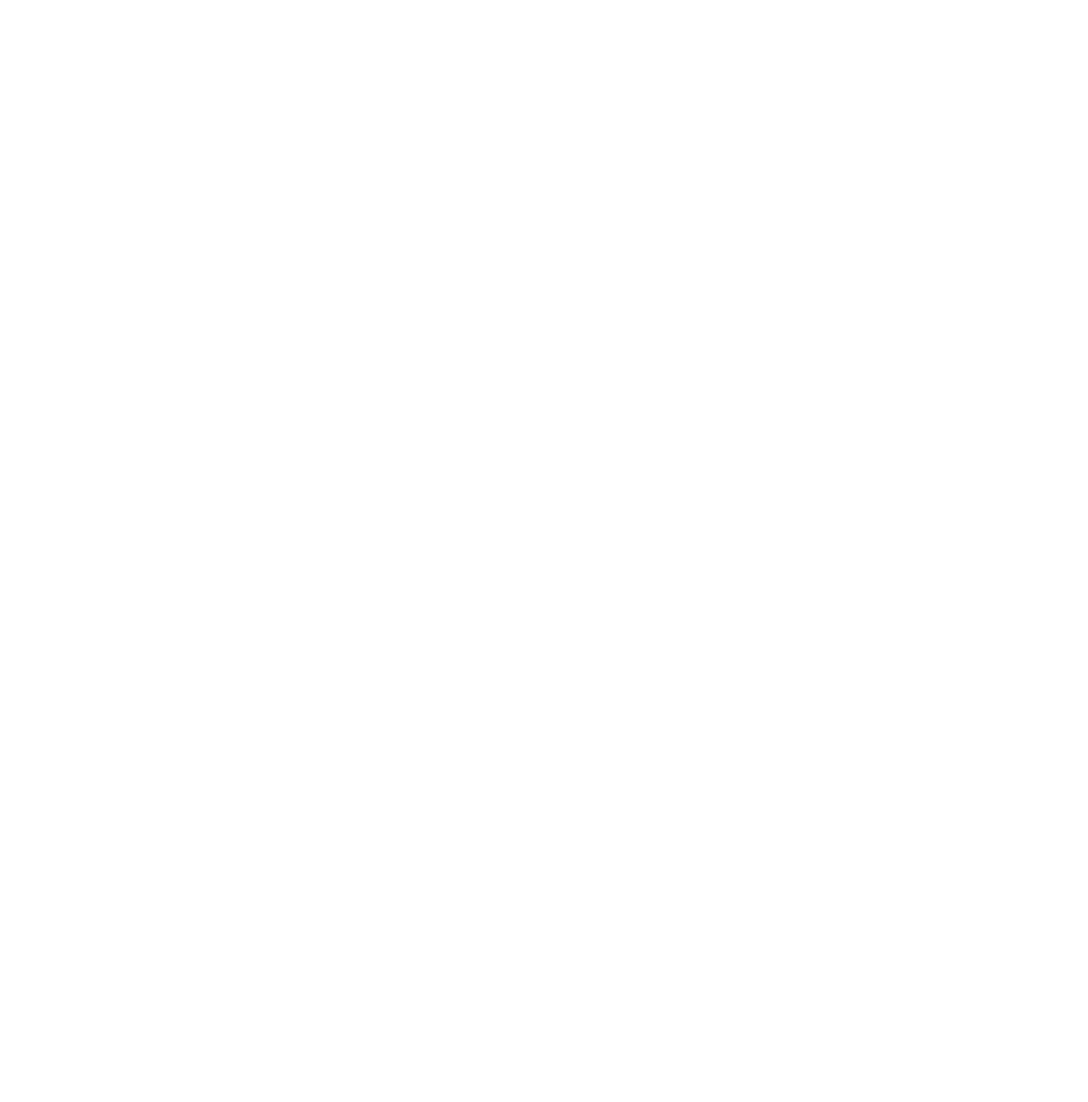
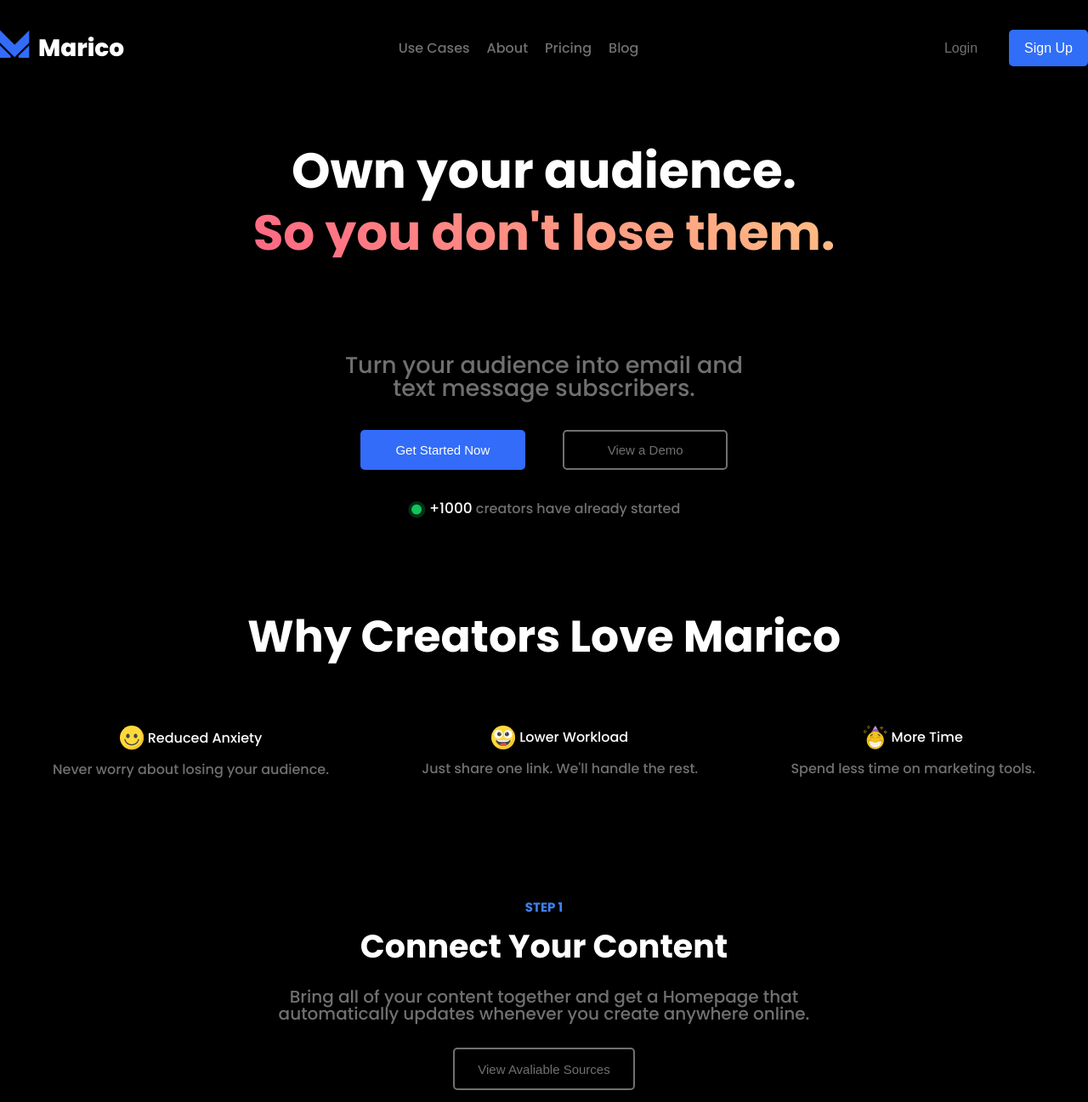
Before and after one commit to ecol-master/Marico-Template, a plain HTML site: page index.html in a window 1280 px wide. Shown: the top 1297 px of the page at 85% size. Before the commit the page ends 800 px from the top, so only its background shows below. Drawn offline with Linux system fonts and the light colour scheme.

Commit message:
start doing homepage block

```diff
--- a/index.html
+++ b/index.html
@@ -0,0 +1,213 @@
+<!DOCTYPE html>
+<html lang="en">
+<head>
+    <meta charset="UTF-8">
+    <meta http-equiv="X-UA-Compatible" content="IE=edge">
+    <meta name="viewport" content="width=device-width, initial-scale=1.0">
+    <title>Marico</title>
+
+    <link rel="stylesheet" href="./styles/main_page.css">
+
+    <link href="https://fonts.googleapis.com/css2?family=Poppins:wght@500;700;800&display=swap" rel="stylesheet">
+
+</head>
+<body>
+    <div class="wrapper">
+
+        <header class="header">
+            <div class="header__container">
+                <div class="header__company">
+                    <div class="company__logo">
+                        <img src="./images/main_page_logo.svg" alt="" class="header__image">
+                    </div>
+
+                    <div class="company__title">
+                        Marico
+                    </div>
+                </div>
+
+                <div class="header__options">
+                    <ul class="options__list">
+                        <li class="options__item">
+                            Use Cases
+                        </li>
+                        <li class="options__item">
+                            About
+                        </li>
+                        <li class="options__item">
+                            Pricing
+                        </li>
+                        <li class="options__item">
+                            Blog
+                        </li>
+                    </ul>
+                </div>
+
+                <div class="header__buttons">
+                    <div class="header__button">
+                        <button class="button__login">Login</button>
+                    </div>
+
+                    <div class="header__button">
+                        <button class="button__signup">Sign Up</button>
+                    </div>
+                </div>
+            </div>
+        </header>
+
+        <main class="main">
+
+            <div class="main__container">
+
+                <div class="main__heading">
+
+                    <div class="heading__texts">
+                        <p class="text">Own your audience.</p>
+                        <p class="text text__gradient">So you don't lose them.</p>
+                    </div>
+
+                </div>
+
+                <div class="started__block">
+
+                    <div class="started__text">
+                        Turn your audience into email and text message subscribers.
+                    </div>
+
+                    <div class="started__buttons">
+
+                        <div class="started__button">
+                            <button class="started__now">Get Started Now</button>
+                        </div>
+
+                        <div class="started__button">
+                            <button class="started__demo">View a Demo</button>
+                        </div>
+
+                    </div>
+
+                    <div class="started__creators">
+                        <img src="./images/main_page_dot.svg" class="started__dot">
+                        <span class="creators__span">+1000</span> creators have already started
+                    </div>
+
+                </div>
+
+                <div class="creators__love-marico">
+
+                    <div class="love-marico__title">
+                        Why Creators Love Marico
+                    </div>
+
+                    <div class="love-marico__reasons">
+
+                        <div class="love-marico__reason">
+                            <div class="reason__title">
+                                <div class="reason__title-wrapper">
+                                    <img src="./images/smile_emoji.svg" class="reason__title-emoji"></img>
+                                    <p class="reason__titile-text">Reduced Anxiety</p>
+                                </div>
+                            </div>
+
+                            <div class="reason__content">
+                                <p class="reason__content-text">Never worry about losing your audience.</p>
+                            </div>
+                        </div>
+
+                        <div class="love-marico__reason">
+                            <div class="reason__title">
+                                <div class="reason__title-wrapper">
+                                    <img src="./images/happy_emoji.svg" class="reason__title-emoji"></img>
+                                    <p class="reason__titile-text">Lower Workload</p>
+                                </div>
+                            </div>
+
+                            <div class="reason__content">
+                                <p class="reason__content-text">Just share one link. We'll handle the rest.</p>
+                            </div>
+                        </div>
+
+                        <div class="love-marico__reason">
+                            <div class="reason__title">
+                                <div class="reason__title-wrapper">
+                                    <img src="./images/party_emoji.svg" class="reason__title-emoji"></img>
+                                    <p class="reason__titile-text">More Time</p>
+                                </div>
+                            </div>
+
+                            <div class="reason__content">
+                                <p class="reason__content-text">Spend less time on marketing tools.</p>
+                            </div>
+                        </div>
+
+                    </div>
+
+
+                </div>
+
+                <div class="connect__content">
+
+                    <div class="connect__content-title">
+                        <p class="connect__content-title-step1">STEP 1</p>
+
+                        <p class="connect__content-title-main-text">Connect Your Content</p>
+                    </div>
+
+                    <div class="connect__content-content">
+                        <p class="connect__content-content-text">Bring all of your content together and get a Homepage that
+                            automatically updates whenever you create anywhere online.</p>
+                        <div class="connect__content-content-button-block-button">
+                            <button class="connect__content-content-button">View Avaliable Sources</button>
+                        </div>
+                    </div>
+                </div>
+
+                <div class="your__homepage">
+
+                    <div class="your__homepage-info"></div>
+
+                    <div class="your__homepage-screen">
+
+                        <div class="your__homepage-screen-wrappper">
+                            <img src="./images/Screen.png" alt="" class="your__homepage-screen-image">
+                        </div>
+                    </div>
+
+                </div>
+
+            </div>
+
+        </main>
+
+        <footer class="footer">
+
+            <div class="footer__container">
+
+                <div class="footer__company">
+
+                    <div class="footer__company-logo">
+                        <img src="./images/main_page_logo.svg" alt="" class="footer__company-logo-image">
+                        <p class="footer__company-logo-title">Marico</p>
+                    </div>
+
+                    <div class="footer__company-email">
+                        <p class="footer__company-email-text">info@marico.com</p>
+                    </div>
+
+                </div>
+
+                <div class="footer__menu">
+                    <ul class="footer__list">
+                        <li class="footer__list-item">About</li>
+                        <li class="footer__list-item">Pricing</li>
+                        <li class="footer__list-item">Blog</li>
+                        <li class="footer__list-item">Sign In</li>
+                    </ul>
+                </div>
+
+            </div>
+
+        </footer>
+    </div>
+</body>
+</html>
--- a/styles/main_page.css
+++ b/styles/main_page.css
@@ -74,7 +74,7 @@ body {
     font-weight: 800;
     font-size: 28px;
     line-height: 43px;
-    color: rgba(255, 255, 255, 0.7);
+    color: white;
     margin-left: 10px;
 }
 
@@ -152,7 +152,7 @@ body {
 
 .text {
     margin-top: 15px;
-    color: rgba(255, 255, 255, 0.7);
+    color: white;
     font-style: normal;
     font-weight: 700;
     font-size: 58px;
@@ -183,7 +183,7 @@ body {
 }
 
 .started__text {
-    color: rgba(255, 255, 255, 0.7);
+    color: #707070;
     text-align: center;
     font-family: 'Poppins';
     font-style: normal;
@@ -207,7 +207,7 @@ body {
     background-color: #326CF9;
     color: white;
     border-radius: 5px;
-    font-size: 16px;
+    font-size: 15px;
 }
 
 .started__demo {
@@ -217,11 +217,11 @@ body {
     border: 2px solid #707070;
     border-radius: 5px;
     color: #707070;
-    font-size: 16px;
+    font-size: 15px;
 }
 
 .started__creators {
-    color: rgba(255, 255, 255, 0.7);
+    color: #707070;
     font-size: 16px;
     width: 100%;
     text-align: center;
@@ -245,6 +245,7 @@ body {
     flex-direction: column;
     justify-content: space-between;
     margin: 0 auto;
+    margin-bottom: 146px;
 }
 
 .love-marico__title {
@@ -286,18 +287,78 @@ body {
 .reason__content {}
 
 .reason__content-text {
-    color: rgba(255, 255, 255, 0.75);
+    color: #707070;
 }
+
+/* CONNECT CONTENT */
+
+.connect__content {
+    width: 725px;
+    height: fit-content;
+    margin: 0 auto;
+    margin-bottom: 124px
+}
+
+.connect__content-title {
+    margin-bottom: 30px;
+}
+
+.connect__content-title-step1 {
+    color: #3D82F2;
+    font-style: normal;
+    font-weight: 600;
+    font-size: 15px;
+    text-align: center;
+    margin-bottom: 20px;
+}
+
+.connect__content-title-main-text {
+    font-style: normal;
+    font-weight: 600;
+    font-size: 38px;
+    text-align: center;
+    color: white;
+}
+
+.connect__content-content {}
+
+.connect__content-content-text {
+    font-weight: 200;
+    font-size: 20px;
+    color: #707070;
+    text-align: center;
+    margin-bottom: 30px;
+}
+
+.connect__content-content-button-block-button {
+    display: flex;
+    justify-content: center;
+    width: 100%;
+}
+
+.connect__content-content-button {
+    width: 214px;
+    height: 50px;
+    color: #707070;
+    border: 2px solid #707070;
+    background: none;
+    border-radius: 5px;
+    font-size: 15px;
+}
+
+/* YOUR HOMEPAGE */ image size - 598px
+
+
 
 /* FOOTER */
 
 .footer {
     margin-bottom: 86px;
+    height: fit-content;
 }
 
 .footer__container {
     display: flex;
-    height: fit-content;
     justify-content: space-between;
 }
 
@@ -306,37 +367,51 @@ body {
 .footer__company-logo {
     display: flex;
     align-items: center;
-    margin-bottom: 5px;
+    align-items: center;
 }
 
 .footer__company-logo-image {
-    margin-right: 5px;
-    width: 34px;
+    width: 32px;
+    margin-right: 15px;
 }
 
 .footer__company-logo-title {
     font-style: normal;
     font-weight: 800;
-    font-size: 24px;
-    color: white;
+    font-size: 22px;
+    color: #ffff;
 }
 
 .footer__company-email {
-    font-family: 'Poppins';
+    margin-top: 10px;
+}
+
+.footer__company-email-text {
+    color: #707070;
     font-style: normal;
     font-weight: 400;
-    font-size: 17px;
-    color: rgba(255, 255, 255, 0.7);
+    font-size: 15px;
 }
-
-.footer__company-email-text {}
 
 .footer__menu {}
 
-.footer__list {}
+.footer__list {
+    display: flex;
+    align-items: center;
+    height: 100%;
+}
 
-.footer__list-item {}
+.footer__list-item {
+    color: #707070;
+    font-style: normal;
+    font-weight: 500;
+    font-size: 14px;
+    margin-left: 30px;
+}
 
+.footer__list-item:hover {
+    color: #326DF9;
+}
 
 [class*="__container"] {
     max-width: 1280px;
```
Also changed, not shown: images/Screen.png (added).
